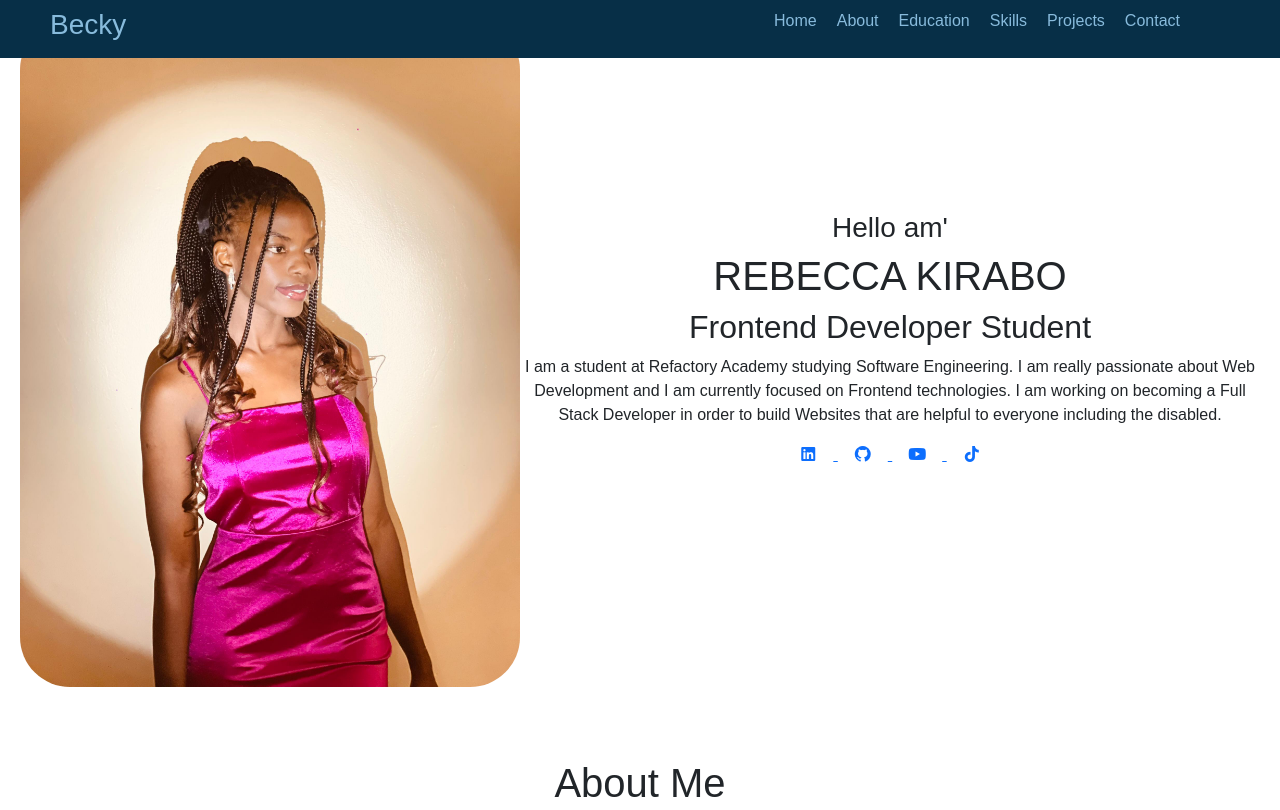
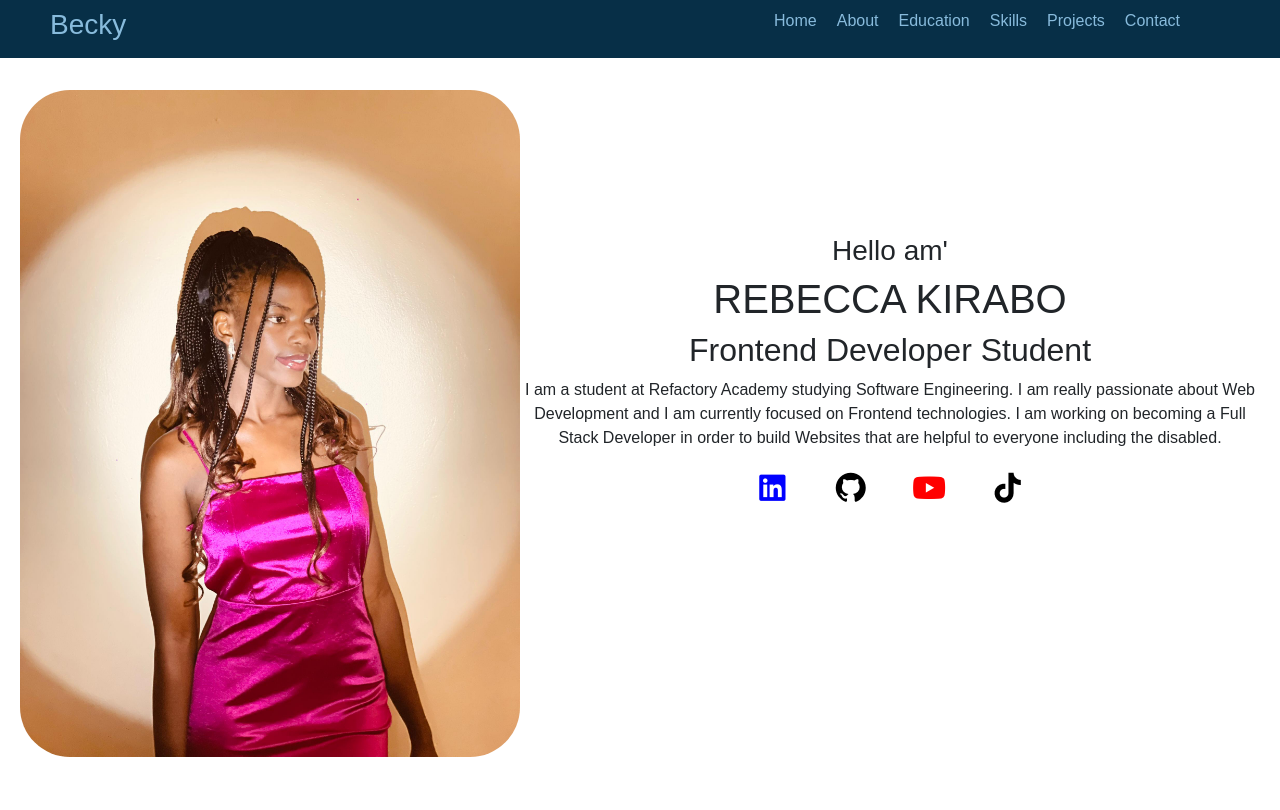
Before and after one commit to Becky-234/portifolio, a plain HTML site: page my-portifolo/index.html in a window 1280 px wide. Shown: the top 810 px of the page. Drawn offline with nearby package versions, Linux system fonts and the light colour scheme.

Commit message:
icons done

```diff
--- a/my-portifolo/css/style.css
+++ b/my-portifolo/css/style.css
@@ -57,8 +57,30 @@ nav {
 .fa-github,
 .fa-youtube,
 .fa-tiktok {
-    width: 50px;
-    height: 50px;
+    width: 70px;
+    height: 70px;
+    text-decoration: none;
+}
+
+.icon {
+    text-decoration: none;
+    font-size: 30px;
+}
+
+.fa-linkedin  {
+    color: blue;
+}
+
+.fa-github {
+    color: black;
+}
+
+.fa-tiktok {
+    color: black;
+}
+
+.fa-youtube {
+    color: red;
 }
 
 #intro {
--- a/my-portifolo/index.html
+++ b/my-portifolo/index.html
@@ -34,7 +34,7 @@
     <main>
         <div class="introContainer">
             <section class="intro" id="intro">
-                <img src="images/mine.jpg" alt="My picture" width="500px" style="border-radius: 50px;">
+                <img src="images/mine.jpg" alt="My picture" width="500px" style="border-radius: 50px; margin-top: 70px;">
                 <div class="head">
                     <h3>Hello am'</h3>
                     <h1>REBECCA KIRABO</h1>
@@ -44,16 +44,16 @@
                         I am working on becoming a Full Stack Developer in order to build
                         Websites that are helpful to everyone including the disabled.
                     </p>
-                    <a href="https://www.linkedin.com/in/rebecca-kirabo-b841002ab/" target="_blank">
+                    <a href="https://www.linkedin.com/in/rebecca-kirabo-b841002ab/" target="_blank" class="icon">
                         <i class="fa-brands fa-linkedin"></i>
                     </a>
-                    <a href="https://github.com/Becky-234" target="_blank">
+                    <a href="https://github.com/Becky-234" target="_blank" class="icon">
                         <i class="fa-brands fa-github"></i>
                     </a>
-                    <a href="https://www.youtube.com/@KiraboRebecca-jz1jh" target="_blank">
+                    <a href="https://www.youtube.com/@KiraboRebecca-jz1jh" target="_blank" class="icon">
                         <i class="fa-brands fa-youtube"></i>
                     </a>
-                    <a href="https://www.tiktok.com/@becky_k77" target="_blank">
+                    <a href="https://www.tiktok.com/@becky_k77" target="_blank" class="icon">
                         <i class="fa-brands fa-tiktok"></i>
                     </a>
                 </div>
```
